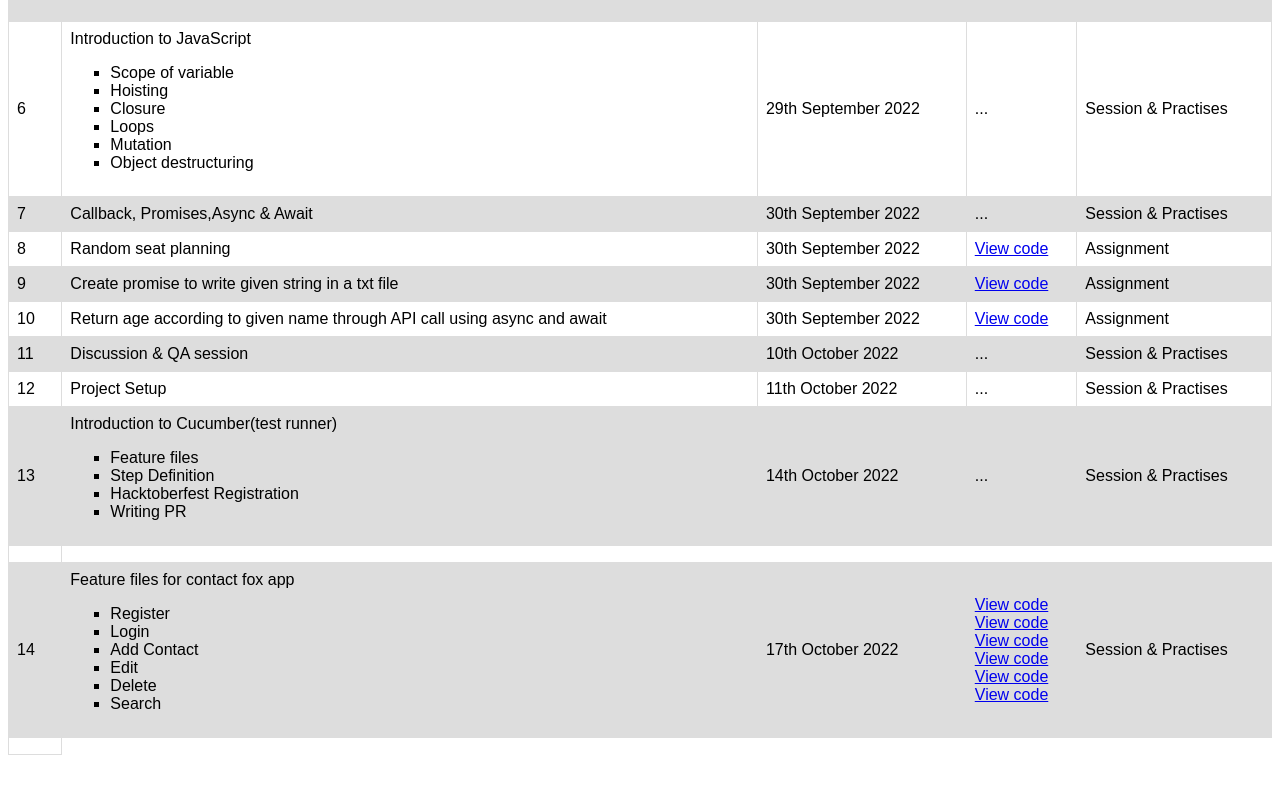
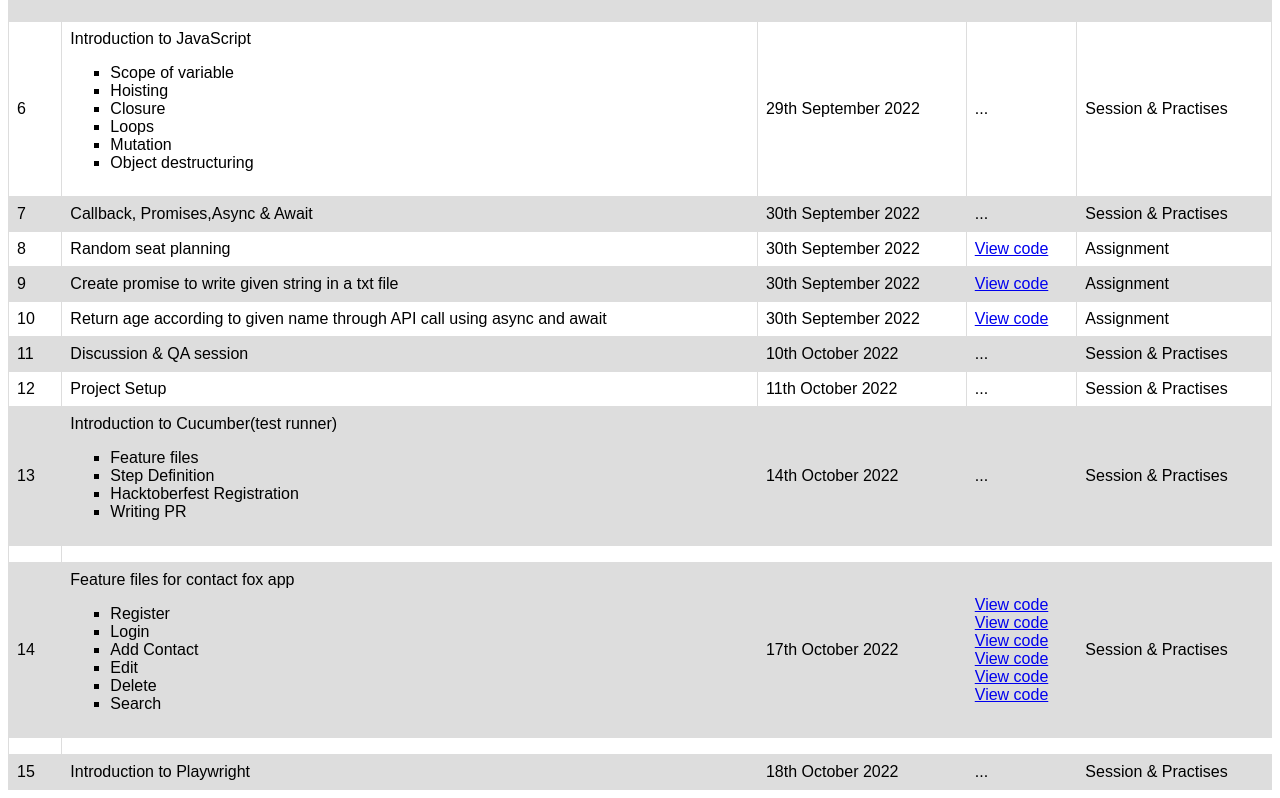
Before and after one commit to Samikshap85/Jankari_ProgressReport, a plain HTML site: page index.html in a window 1280 px wide. Shown: the part 668-1466 px from the top of the page. Before the commit the page ends 1431 px from the top, so only its background shows below. Drawn offline with Linux system fonts and the light colour scheme.

Commit message:
updated till 18th october

```diff
--- a/index.html
+++ b/index.html
@@ -240,16 +240,20 @@
             href="https://github.com/SagarGi/FeatureFiles/blob/main/Features1/tests/features/searchContact.feature"
             >View code</a>
             <br>
-
-
-
-
-
-        </td>
+            </td>
         <td>Session & Practises</td>
         </tr>
         <td>
       </tr>
+      <tr>
+        <td>15</td>
+        <td>
+          Introduction to Playwright
+          </td>
+        <td>18th October 2022</td>
+        <td>...</td>
+        <td>Session & Practises</td>
+        </tr>
 
     </table>
   </body>
```
